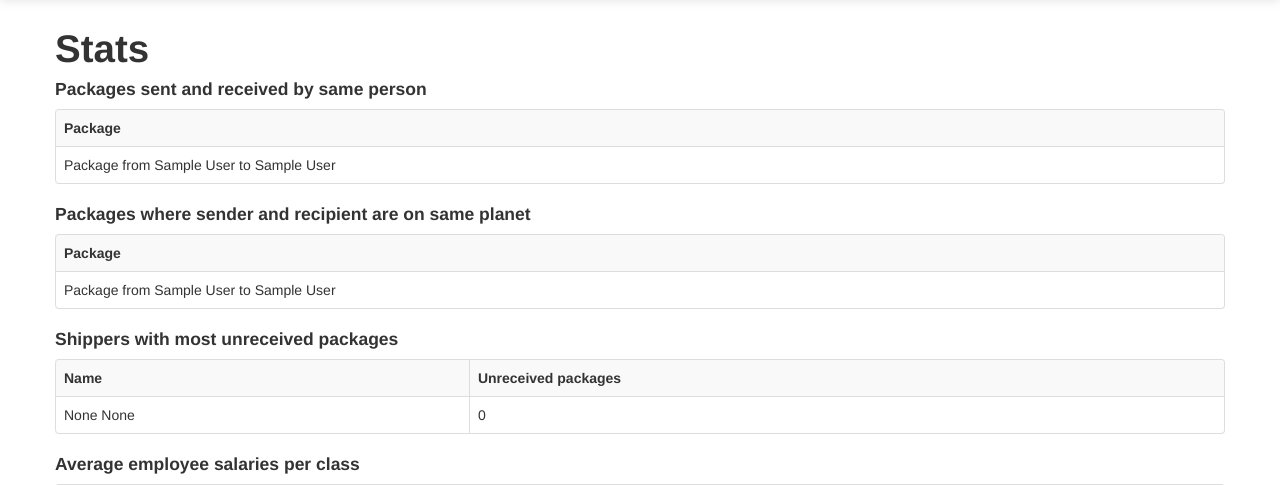
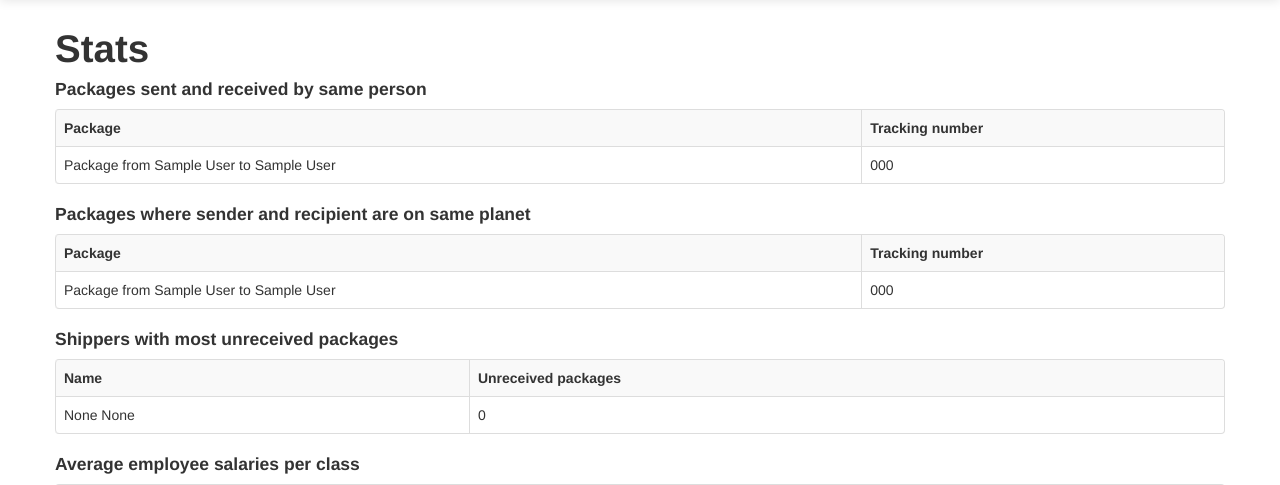
Before and after one commit to jwintersinger/droopybonner, a Django app: page /analyze/ in a window 1280 px wide. Shown: the part 41-526 px from the top of the page. Run offline with Django 3.2, Linux system fonts and the light colour scheme; tables that the repository leaves empty hold one stand-in row (values such as "Sample post"); some libraries are stand-ins or nearby versions.

Commit message:
Add tracking numbers to stats.

```diff
--- a/shipman/templates/shipman/analyze_stats.html
+++ b/shipman/templates/shipman/analyze_stats.html
@@ -4,17 +4,17 @@
   <h1>Stats</h1>
   <h4>Packages sent and received by same person</h4>
   <table class="table table-striped table-bordered table-hover">
-    <tr><th>Package</th></tr>
+    <tr><th>Package</th><th>Tracking number</th></tr>
   {% for package in packages_sent_received_by_same_person %}
-    <tr><td>{{ package }}</td></tr>
+    <tr><td>{{ package }}</td><td>{{ package.tracking_number }}</td></tr>
   {% endfor %}
   </table>
 
   <h4>Packages where sender and recipient are on same planet</h4>
   <table class="table table-striped table-bordered table-hover">
-    <tr><th>Package</th></tr>
+    <tr><th>Package</th><th>Tracking number</th></tr>
   {% for package in packages_with_sender_receiver_on_same_planet %}
-    <tr><td>{{ package }}</td></tr>
+    <tr><td>{{ package }}</td><td>{{ package.tracking_number }}</td></tr>
   {% endfor %}
   </table>
 
```
